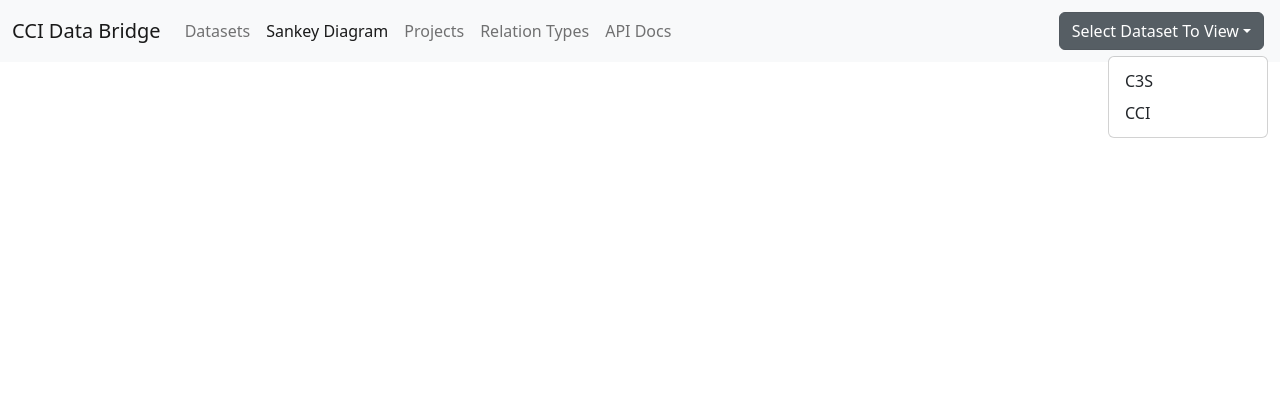
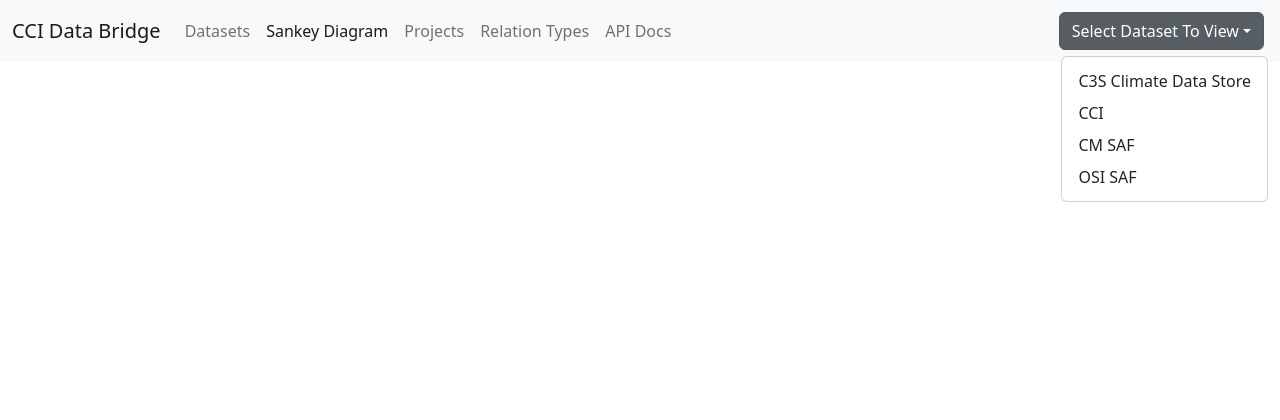
Before and after one commit to cedadev/cci_data_bridge, a Django app: template templates/cci_data_bridge/sankey.html in a window 1280 px wide, after a click on "Select Dataset To View". Shown: the top 420 px of the page. Run offline with Django 4.2, Linux system fonts and the light colour scheme; the template is opened without the code that fills it, so the values that code supplies are empty.

Commit message:
Add OSI SAF and CM SAF projects

```diff
--- a/cci_data_bridge/management/commands/import_spreadsheet.py
+++ b/cci_data_bridge/management/commands/import_spreadsheet.py
@@ -83,9 +83,6 @@
     )
     providers["CM SAF"] = Project.objects.create(
         name="CM SAF"
-    )
-    providers["C3S"] = Project.objects.create(
-        name="C3S"
     )
     return providers
 
--- a/cci_data_bridge/static/cci_data_bridge/openAPI.yaml
+++ b/cci_data_bridge/static/cci_data_bridge/openAPI.yaml
@@ -64,7 +64,7 @@
       description: |
         The name of a project
 
-        Possible values are `cci` and `c3s`. The default value is `cci`.
+        Possible values are `cci`, `c3s` `cm` and `osi`. The default value is `cci`.
       name: project
       in: path
       required: true
@@ -73,6 +73,8 @@
         enum:
           - cci
           - c3s
+          - cm
+          - osi
         default: cci
         example: cci
 
--- a/cci_data_bridge/views.py
+++ b/cci_data_bridge/views.py
@@ -398,6 +398,12 @@
         elif project.lower() == "c3s":
             datasets = Dataset.objects.filter(dataset_provider="C3S Climate Data Store")
             project = "C3S"
+        elif project.lower() == "cm":
+            datasets = Dataset.objects.filter(dataset_provider="CM SAF")
+            project = "CM"
+        elif project.lower() == "osi":
+            datasets = Dataset.objects.filter(dataset_provider="OSI SAF")
+            project = "OSI"
         else:
             # could be an ecv
             datasets = Dataset.objects.filter(ecvs=project)
--- a/templates/cci_data_bridge/sankey.html
+++ b/templates/cci_data_bridge/sankey.html
@@ -11,10 +11,16 @@
 
     <ul class="dropdown-menu dropdown-menu-end">
         <li>
-            <a class="dropdown-item" href="{%url 'sankey' 'c3s' %}">C3S</a>
+            <a class="dropdown-item" href="{%url 'sankey' 'c3s' %}">C3S Climate Data Store</a>
         </li>
         <li>
             <a class="dropdown-item" href="{%url 'sankey' 'cci' %}">CCI</a>
+        </li>
+        <li>
+            <a class="dropdown-item" href="{%url 'sankey' 'cm' %}">CM SAF</a>
+        </li>
+        <li>
+            <a class="dropdown-item" href="{%url 'sankey' 'osi' %}">OSI SAF</a>
         </li>
         {% for dataset in dataset_list %}
         <li>
```
